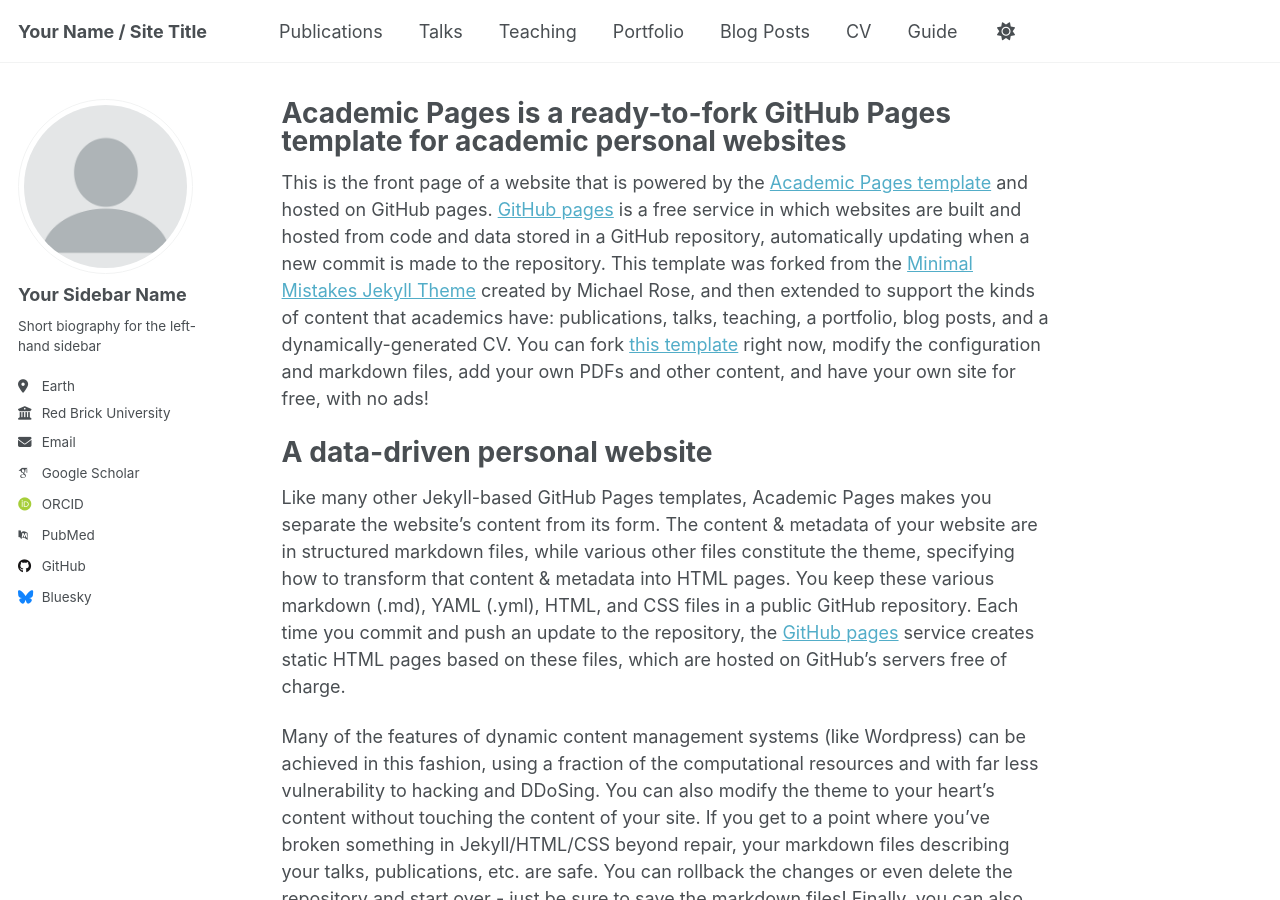
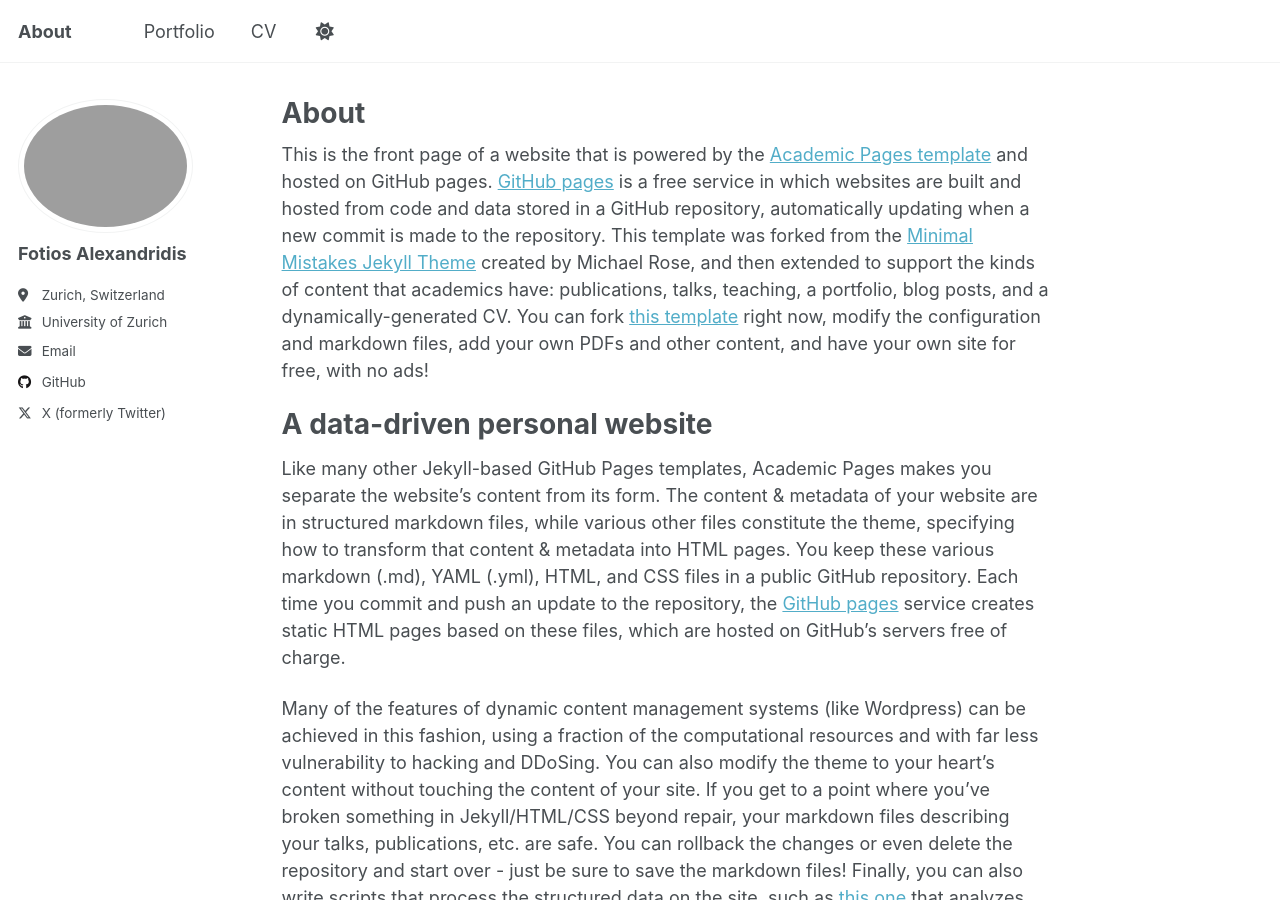
Before and after one commit to e-left/e-left.github.io, a Jekyll site: the page built from _pages/about.md, in a window 1280 px wide and 900 px high. Built offline with Jekyll 4.4.1, drawn with Linux system fonts in a browser that asks for light colours; some web fonts are replaced; some of the changed text lies outside the part shown.

```diff
--- a/_config.yml
+++ b/_config.yml
@@ -9,36 +9,37 @@
 # Basic Site Settings
 locale                   : "en-US"
 site_theme               : "default"
-title                    : "Your Name / Site Title"
-title_separator          : "-"
-name                     : &name "Your Name"
-description              : &description "personal description"
-url                      : https://academicpages.github.io # the base hostname & protocol for your site e.g. "https://[your GitHub username].github.io" or if you already have some other page hosted on Github then use "https://[your GitHub username].github.io/[Your Repo Name]"
+title                    : "About"
+# title_separator          : "-"
+name                     : &name "Fotios Alexandridis"
+description              : &description "Personal Site & Portfolio"
+                          #TODO: change before uploading, keep for testing
+url                      : http://localhost:4000 # the base hostname & protocol for your site e.g. "https://[your GitHub username].github.io" or if you already have some other page hosted on Github then use "https://[your GitHub username].github.io/[Your Repo Name]"
 baseurl                  : "" # the subpath of your site, e.g. "/blog"
-repository               : "academicpages/academicpages.github.io"
+repository               : "e-left/e-left.github.io"
 
 # Site Author - The following control what appear as part of the author content on the side bar.
 #               If a field is blank the icon and link will not appear, otherwise it will be shown.
 #               Additional customization can be done by editing /_includes/author-profile.html
 author:
   # Biographic information
-  avatar           : "profile.png"
-  name             : "Your Sidebar Name"
+  avatar           : "photo.png"
+  name             : "Fotios Alexandridis"
   pronouns         : # example: "she/her"
-  bio              : "Short biography for the left-hand sidebar"
-  location         : "Earth"
-  employer         : "Red Brick University"
+  bio              : ""
+  location         : "Zurich, Switzerland"
+  employer         : "University of Zurich"
   uri              : # URL
-  email            : "none@example.org"
+  email            : "fotios.alexandridis@uzh.ch"
 
   # Academic websites
   academia         : # URL
   arxiv            : # URL - Update with the correct link to your profile
-  googlescholar    : "https://scholar.google.com/citations?user=PS_CX0AAAAAJ"
+  # googlescholar    : "https://scholar.google.com/citations?user=PS_CX0AAAAAJ"
   impactstory      : # URL
-  orcid            : "http://orcid.org/yourorcidurl"
+  # orcid            : "http://orcid.org/yourorcidurl"
   semantic         : # URL
-  pubmed           : "https://www.ncbi.nlm.nih.gov/pubmed/?term=john+snow"
+  # pubmed           : "https://www.ncbi.nlm.nih.gov/pubmed/?term=john+snow"
   researchgate     : # URL
   scopus           : # URL
 
@@ -46,12 +47,12 @@ author:
   bitbucket        : # Username - Update with your username on the site
   codepen          : # Username
   dribbble         : # Username
-  github           : "academicpages"
+  github           : "e-left"
   kaggle           : # Username
   stackoverflow    : # User number or user number and name (i.e., use "1" or "1/jeff-atwood")
 
   # Social media
-  bluesky          : "bsky.app" # Replace this with you Bluesky username
+  # bluesky          : "bsky.app" # Replace this with you Bluesky username
   facebook         : # Username
   flickr           : # Username
   foursquare       : # Username
@@ -68,7 +69,7 @@ author:
   steam            : # Username
   telegram         : # URL
   tumblr           : # Username
-  twitter          : # Username for X / Twitter
+  twitter          : eleft__ # Username for X / Twitter
   vine             : # Username
   weibo            : # Username
   wikipedia        : # Username
--- a/_includes/seo.html
+++ b/_includes/seo.html
@@ -6,8 +6,14 @@
 {% endif %}
 {% assign seo_url = seo_url | default: site.github.url %}
 
-{% if page.title %}
+<!-- {% if page.title %} -->
+<!--   {% assign seo_title = page.title | append: " " | append: site.title_separator | append: " " | append: site.title %} -->
+<!-- {% endif %} -->
+
+{% if page.title and page.author_profile != true %}
   {% assign seo_title = page.title | append: " " | append: site.title_separator | append: " " | append: site.title %}
+{% elsif page.title and page.author_profile == true %}
+  {% assign seo_title = "Fotios Alexandridis" %}
 {% endif %}
 
 {% if seo_title %}
--- a/_pages/about.md
+++ b/_pages/about.md
@@ -1,6 +1,6 @@
 ---
 permalink: /
-title: "Academic Pages is a ready-to-fork GitHub Pages template for academic personal websites"
+title: "About"
 author_profile: true
 redirect_from:
   - /about/
```
Also changed, not shown: _data/navigation.yml (+12 -12 lines), 2 other files.
